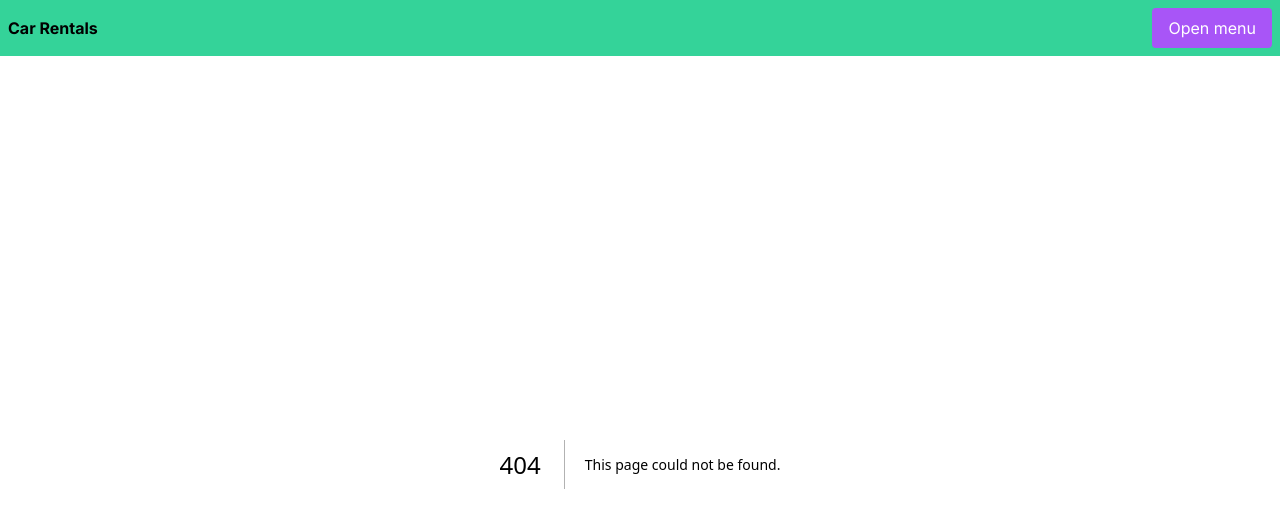
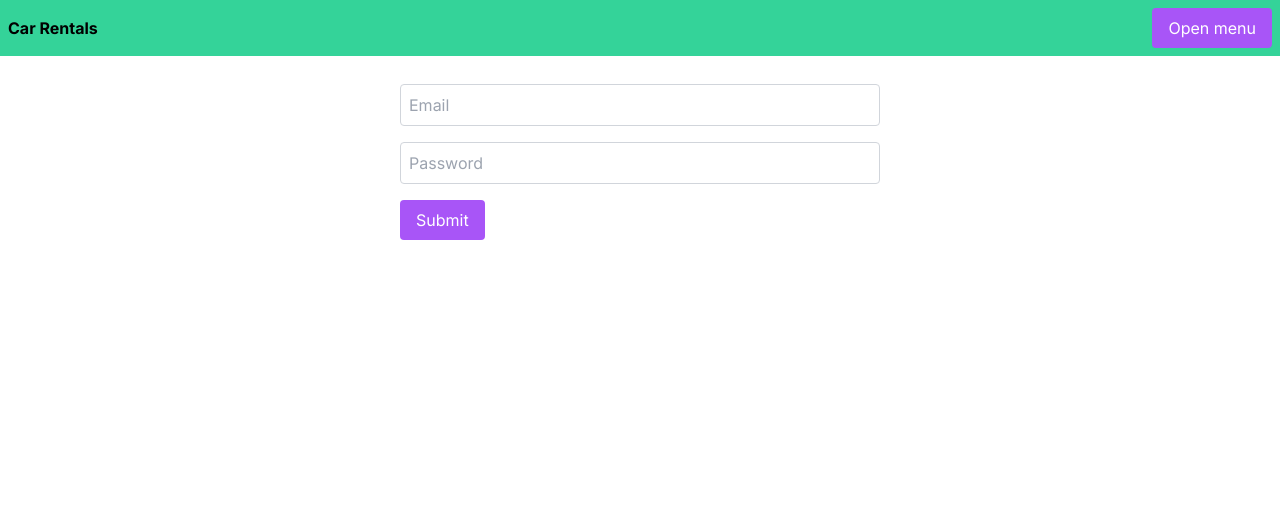
Before and after one commit to dragosbocancea/car-rentals, a Next.js app: page /login in a window 1280 px wide. Before the commit this address had no page. Shown: the top 528 px of the page. Built offline with nearby package versions, Linux system fonts and the light colour scheme.

Commit message:
implement token for login

```diff
--- a/next.config.mjs
+++ b/next.config.mjs
@@ -1,5 +1,8 @@
 /** @type {import('next').NextConfig} */
 const nextConfig = {
+  experimental: {
+    serverComponentsExternalPackages: ["sequelize"],
+  },
   images: {
     remotePatterns: [
       {
--- a/package.json
+++ b/package.json
@@ -10,6 +10,7 @@
   },
   "dependencies": {
     "@hookform/resolvers": "^3.9.0",
+    "jsonwebtoken": "^9.0.2",
     "next": "14.2.5",
     "pg": "^8.12.0",
     "react": "^18",
--- /dev/null
+++ b/src/app/login/api/route.js
@@ -0,0 +1,32 @@
+import User from "@/db/models/User";
+import { generateToken } from "@/utils/generateToken";
+import sequelize from "@/utils/sequelize";
+import { verifyPassword } from "@/utils/verifyPassword";
+import { cookies } from "next/headers";
+
+export async function POST(request) {
+  const data = await request.json();
+
+  try {
+    const user = await User.findOne({
+      where: {
+        email: data.email,
+      },
+    });
+    const isValid = verifyPassword(
+      data.password,
+      user.hashedPassword,
+      user.salt
+    );
+
+    if (!isValid) {
+      return Response.json({ message: "Invalid password" }, { status: 401 });
+    }
+
+    const token = generateToken({ _id: user.id, email: user.email });
+    cookies().set("access-token", token);
+    return Response.json({ token }, { status: 200 });
+  } catch (error) {
+    return Response.json({ error });
+  }
+}
--- /dev/null
+++ b/src/app/login/page.js
@@ -0,0 +1,55 @@
+"use client";
+
+import Button from "@/components/Button";
+import FormInput from "@/components/FormInputField";
+import { LoginFormSchema } from "@/types/LoginFormSchema";
+import { zodResolver } from "@hookform/resolvers/zod";
+import { useForm } from "react-hook-form";
+
+const Login = () => {
+  const {
+    register,
+    handleSubmit,
+    formState: { errors },
+  } = useForm({
+    resolver: zodResolver(LoginFormSchema),
+  });
+
+  const onSubmit = async (data) => {
+    try {
+      const res = await fetch("/login/api", {
+        method: "POST",
+        headers: {
+          "Content-Type": "application/json",
+        },
+        body: JSON.stringify(data),
+      });
+    } catch (error) {
+      console.error(error);
+    }
+  };
+  return (
+    <form
+      onSubmit={handleSubmit(onSubmit)}
+      className="space-y-4 max-w-lg mx-auto p-4"
+    >
+      <FormInput
+        type="email"
+        placeholder="Email"
+        name="email"
+        register={register}
+        error={errors.email}
+      />
+      <FormInput
+        type="password"
+        placeholder="Password"
+        name="password"
+        register={register}
+        error={errors.password}
+      />
+      <Button type="submit">Submit</Button>
+    </form>
+  );
+};
+
+export default Login;
--- a/src/app/register/api/route.js
+++ b/src/app/register/api/route.js
@@ -1,15 +1,12 @@
 import User from "@/db/models/User";
+import sequelize from "@/utils/sequelize";
 
 export async function POST(request) {
   const data = await request.json();
 
-  console.log("data", data);
-
-  User.create(data);
-
   try {
-    // const r = await Car.create(data);
-    return Response.json();
+    const r = await User.create(data);
+    return Response.json().status(200);
   } catch (error) {
     return Response.json({ error });
   }
--- a/src/components/Toolbar.js
+++ b/src/components/Toolbar.js
@@ -57,9 +57,17 @@ const Toolbar = () => {
               </MenuEntry>
             </div>
             <div className="flex flex-col gap-2">
-              <Button>Login</Button>
               <Button
                 onClick={() => {
+                  setMenuOpened(false);
+                  router.push("/login");
+                }}
+              >
+                Login
+              </Button>
+              <Button
+                onClick={() => {
+                  setMenuOpened(false);
                   router.push("/register");
                 }}
               >
--- /dev/null
+++ b/src/types/LoginFormSchema.js
@@ -0,0 +1,6 @@
+import { z } from "zod";
+
+export const LoginFormSchema = z.object({
+  email: z.string().email(),
+  password: z.string().min(4),
+});
--- /dev/null
+++ b/src/utils/generateToken.js
@@ -0,0 +1,10 @@
+import jwt from "jsonwebtoken";
+
+export function generateToken(user) {
+  const token = jwt.sign(
+    { userId: user._id, email: user.email },
+    process.env.JWT_SECRET,
+    { expiresIn: "1h" }
+  );
+  return token;
+}
--- a/src/utils/sequelize.js
+++ b/src/utils/sequelize.js
@@ -15,7 +15,7 @@ const sequelize = new Sequelize({
   try {
     await sequelize.authenticate();
     console.log("Connection established successfully");
-    await sequelize.sync({ alter: true, force: true });
+    await sequelize.sync({ alter: true });
   } catch (error) {
     console.log("Unable to connect to the DB:", error);
   }
```
Also changed, not shown: 2 other files (tests, documents, lock files or other folders).
